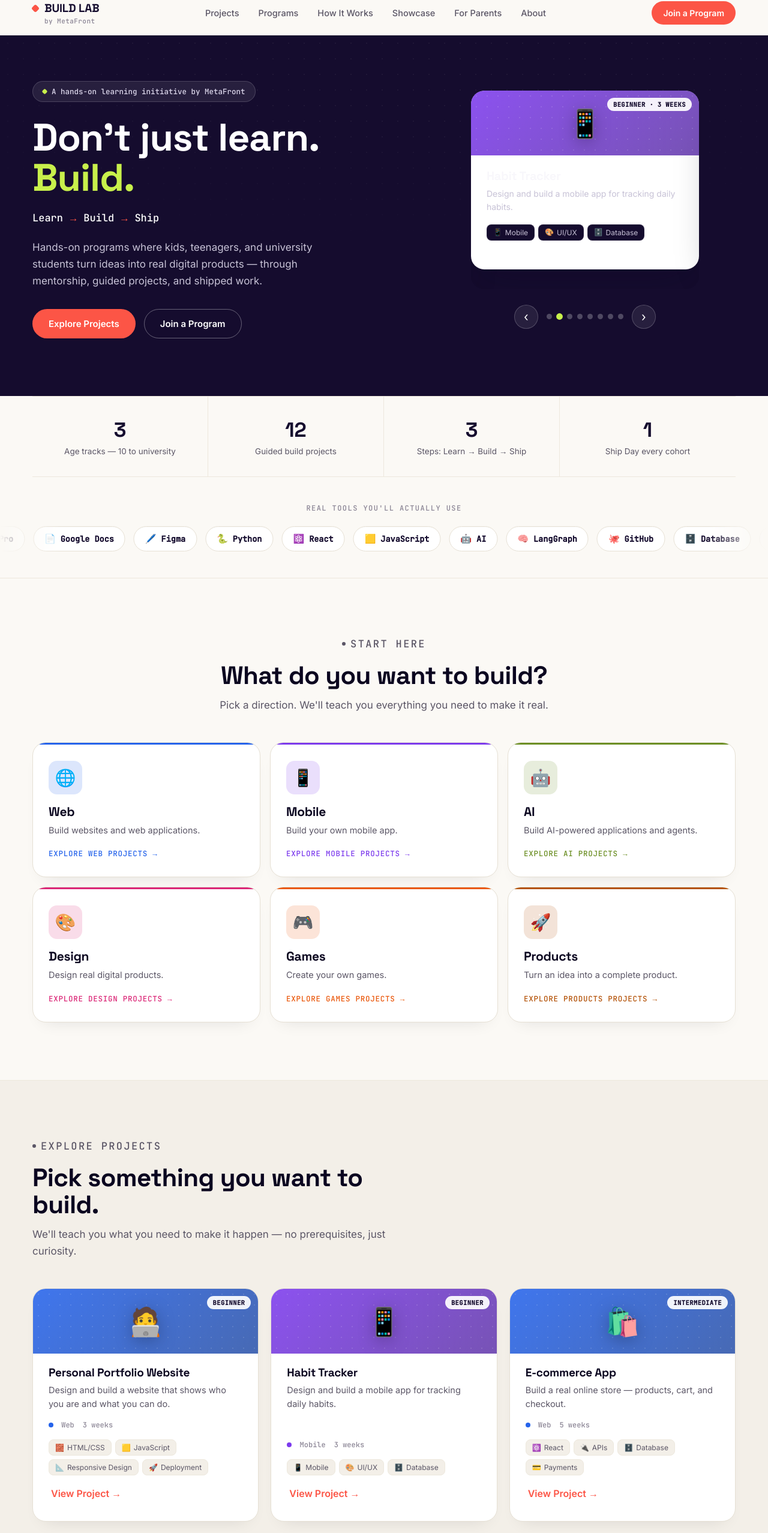
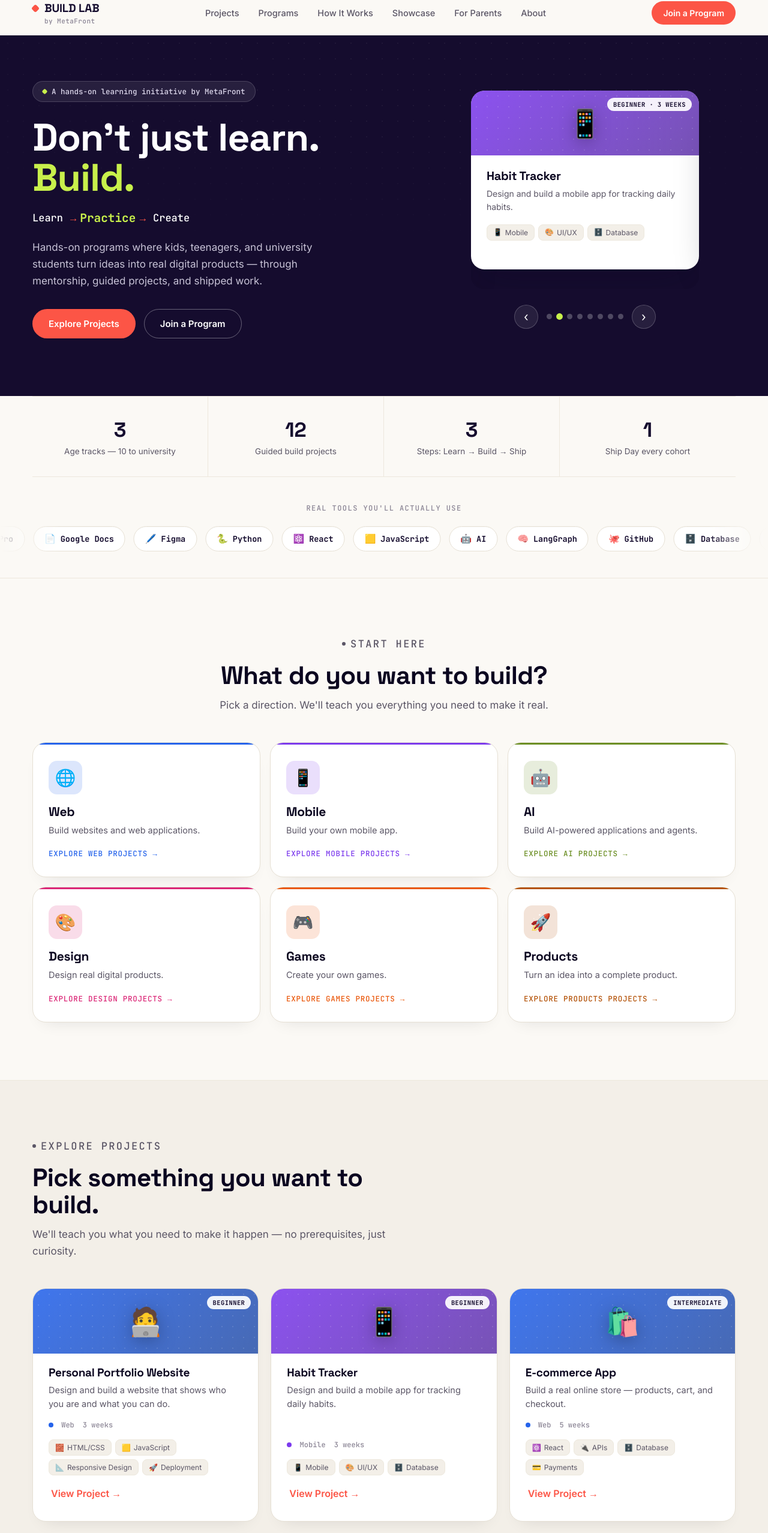
Before and after one commit to sulemantech/build-lab-website, a React (Vite) app: page / in a window 1280 px wide. Shown: the part 51-2606 px from the top of the page at 60% size. Built offline with nearby package versions, Linux system fonts and the light colour scheme.

Commit message:
changes for the hero section

```diff
--- a/index.html
+++ b/index.html
@@ -12,7 +12,7 @@
     <link rel="preconnect" href="https://fonts.googleapis.com" />
     <link rel="preconnect" href="https://fonts.gstatic.com" crossorigin />
     <link
-      href="https://fonts.googleapis.com/css2?family=Inter:wght@400;500;600;700&family=Space+Grotesk:wght@500;600;700&family=JetBrains+Mono:wght@500&display=swap"
+      href="https://fonts.googleapis.com/css2?family=Inter:wght@400;500;600;700&family=Space+Grotesk:wght@500;600;700&family=JetBrains+Mono:wght@500;700&display=swap"
       rel="stylesheet"
     />
   </head>
--- /dev/null
+++ b/src/components/HeroTagline.jsx
@@ -0,0 +1,40 @@
+import { useEffect, useState } from 'react'
+
+const WORDS = ['Learn', 'Practice', 'Create']
+const STEP_MS = 1500
+
+function prefersReducedMotion() {
+  return typeof window !== 'undefined' && !!window.matchMedia?.('(prefers-reduced-motion: reduce)').matches
+}
+
+/**
+ * Animated hero tagline: cycles emphasis through Learn → Practice → Create,
+ * looping back to Learn. Arrows stay static; only the words scale/bold/recolor.
+ * Falls back to plain, unanimated text when the user prefers reduced motion.
+ */
+export default function HeroTagline() {
+  const [reduced] = useState(prefersReducedMotion)
+  const [active, setActive] = useState(reduced ? -1 : 0)
+
+  useEffect(() => {
+    if (reduced) return
+    const id = setInterval(() => {
+      setActive((i) => (i + 1) % WORDS.length)
+    }, STEP_MS)
+    return () => clearInterval(id)
+  }, [reduced])
+
+  return (
+    <p className="hero-flow">
+      {WORDS.flatMap((word, i) => {
+        const wordEl = (
+          <span className={`flow-word${i === active ? ' is-active' : ''}`} key={word}>
+            {word}
+          </span>
+        )
+        if (i === WORDS.length - 1) return [wordEl]
+        return [wordEl, <span className="arrow" key={`${word}-arrow`}>→</span>]
+      })}
+    </p>
+  )
+}
--- a/src/pages/Home.jsx
+++ b/src/pages/Home.jsx
@@ -5,6 +5,7 @@ import ProjectCard from '../components/ProjectCard.jsx'
 import Carousel from '../components/Carousel.jsx'
 import TagChip from '../components/TagChip.jsx'
 import ToolsTicker from '../components/ToolsTicker.jsx'
+import HeroTagline from '../components/HeroTagline.jsx'
 
 const stats = [
   { num: '3', lbl: 'Age tracks — 10 to university' },
@@ -20,17 +21,14 @@ export default function Home() {
       <section className="hero-band dark-band">
         <div className="container">
           <div className="hero-grid">
-            <div>
+            <div className="hero-copy">
               <span className="hero-pill">
                 <span className="mark" /> A hands-on learning initiative by MetaFront
               </span>
               <h1>
                 Don't just learn. <span className="accent">Build.</span>
               </h1>
-              <p className="hero-flow">
-                <span>Learn</span> <span className="arrow">→</span> <span>Build</span>{' '}
-                <span className="arrow">→</span> <span>Ship</span>
-              </p>
+              <HeroTagline />
               <p className="sub">
                 Hands-on programs where kids, teenagers, and university students turn ideas into real digital
                 products — through mentorship, guided projects, and shipped work.
--- a/src/styles/global.css
+++ b/src/styles/global.css
@@ -84,6 +84,24 @@ main { flex: 1; }
   padding: 0 24px;
 }
 
+/* Grid/flex items default to min-width:auto, flooring them at their
+   content's intrinsic width — on a track that collapses to fewer
+   columns at mobile widths this can force real horizontal overflow.
+   Applied broadly across the site's grid layouts as a safe default;
+   it only removes the auto floor, it never forces anything to shrink
+   visually. */
+.pd-grid > *,
+.programs-vs > *,
+.mentor-grid > *,
+.story-slide > *,
+.program-grid > *,
+.project-grid > *,
+.category-grid > *,
+.showcase-grid > *,
+.trust-grid > * {
+  min-width: 0;
+}
+
 .section { padding: 96px 0; }
 .section--tight { padding: 64px 0; }
 .section--border-top { border-top: 1px solid var(--border-soft); }
@@ -129,8 +147,10 @@ main { flex: 1; }
 .dark-band .btn-secondary { border-color: rgba(255, 255, 255, 0.35); color: #fff; }
 .dark-band .btn-secondary:hover { background: rgba(255, 255, 255, 0.08); border-color: #fff; }
 
-/* Background noise/gradient accents used behind hero-like sections */
-.glow-bg { position: relative; isolation: isolate; }
+/* Background noise/gradient accents used behind hero-like sections.
+   overflow:hidden contains the pseudo-element's intentional bleed past
+   the section edge so it can't create real horizontal scroll on mobile. */
+.glow-bg { position: relative; isolation: isolate; overflow: hidden; }
 .glow-bg::before {
   content: '';
   position: absolute;
@@ -308,12 +328,18 @@ main { flex: 1; }
   gap: 56px;
   align-items: center;
 }
+/* Grid items default to min-width:auto, which floors them at their
+   content's max-content width and can blow out the track on mobile
+   (e.g. the hero-pill's un-wrapped text). Let them shrink and wrap. */
+.hero-grid > * { min-width: 0; }
 @media (max-width: 960px) { .hero-grid { grid-template-columns: 1fr; gap: 48px; } }
 
 .hero-pill {
   display: inline-flex;
+  flex-wrap: wrap;
   align-items: center;
   gap: 8px;
+  max-width: 100%;
   font-family: var(--ff-mono);
   font-size: 12.5px;
   padding: 8px 16px;
@@ -343,8 +369,23 @@ main { flex: 1; }
   margin-bottom: 24px;
   flex-wrap: wrap;
 }
-.hero-flow span { color: #fff; }
+.hero-flow .flow-word {
+  display: inline-block;
+  color: #fff;
+  font-weight: 500;
+  transform: scale(1);
+  transform-origin: center;
+  transition: color 0.45s ease, transform 0.45s ease, font-weight 0.45s ease;
+}
+.hero-flow .flow-word.is-active {
+  color: var(--lime);
+  font-weight: 700;
+  transform: scale(1.14);
+}
 .hero-flow .arrow { color: var(--coral); }
+@media (prefers-reduced-motion: reduce) {
+  .hero-flow .flow-word { transition: none; }
+}
 .hero-band p.sub { max-width: 480px; color: #c7c2d6; font-size: 17px; line-height: 1.65; margin-bottom: 32px; }
 .hero-actions { display: flex; align-items: center; gap: 14px; flex-wrap: wrap; margin-bottom: 0; }
 .cta-band .hero-actions, .shipday .hero-actions { justify-content: center; }
@@ -352,6 +393,18 @@ main { flex: 1; }
 /* Hero carousel cards */
 .hero-carousel-wrap { max-width: 380px; margin: 0 auto; }
 .hero-project-card {
+  /* Pin light-theme tokens: this card is always a white surface, even
+     when it sits inside a .dark-band (the hero carousel does), so its
+     nested text/tags must not inherit the dark-band's light-on-dark
+     color overrides. */
+  --bg-alt: #f3efe8;
+  --bg-card: #ffffff;
+  --border: #e6e0d4;
+  --border-soft: #ede8dd;
+  --text-primary: #0b0620;
+  --text-secondary: #5b5666;
+  --text-tertiary: #8a8494;
+
   display: block;
   background: #fff;
   border-radius: var(--radius-lg);
@@ -649,6 +702,7 @@ main { flex: 1; }
    Split sections (For Kids / For University)
    ============================================================ */
 .split-section { display: grid; grid-template-columns: 1fr 1fr; gap: 60px; align-items: center; }
+.split-section > * { min-width: 0; }
 .split-section.reverse .split-visual { order: 2; }
 @media (max-width: 880px) {
   .split-section { grid-template-columns: 1fr; gap: 32px; }
@@ -803,6 +857,7 @@ main { flex: 1; }
    Ship Day / Impact band (dark, full-bleed)
    ============================================================ */
 .shipday-inner { display: grid; grid-template-columns: 1fr 1fr; gap: 50px; align-items: center; }
+.shipday-inner > * { min-width: 0; }
 @media (max-width: 880px) { .shipday-inner { grid-template-columns: 1fr; gap: 30px; } }
 .shipday h2 { font-size: clamp(30px, 5vw, 46px); margin-bottom: 16px; color: #fff; }
 .shipday .rocket { font-size: 20px; }
```
